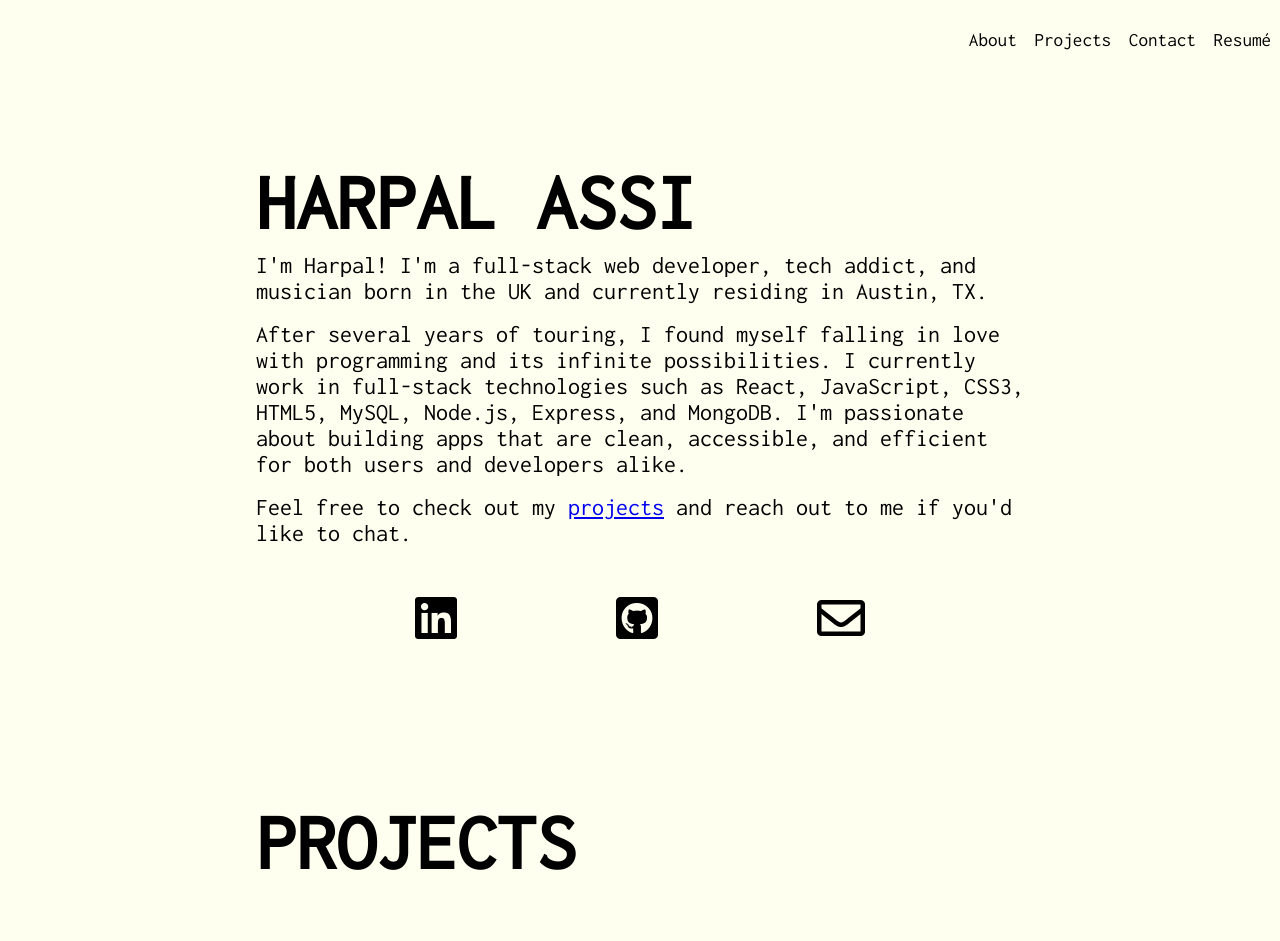
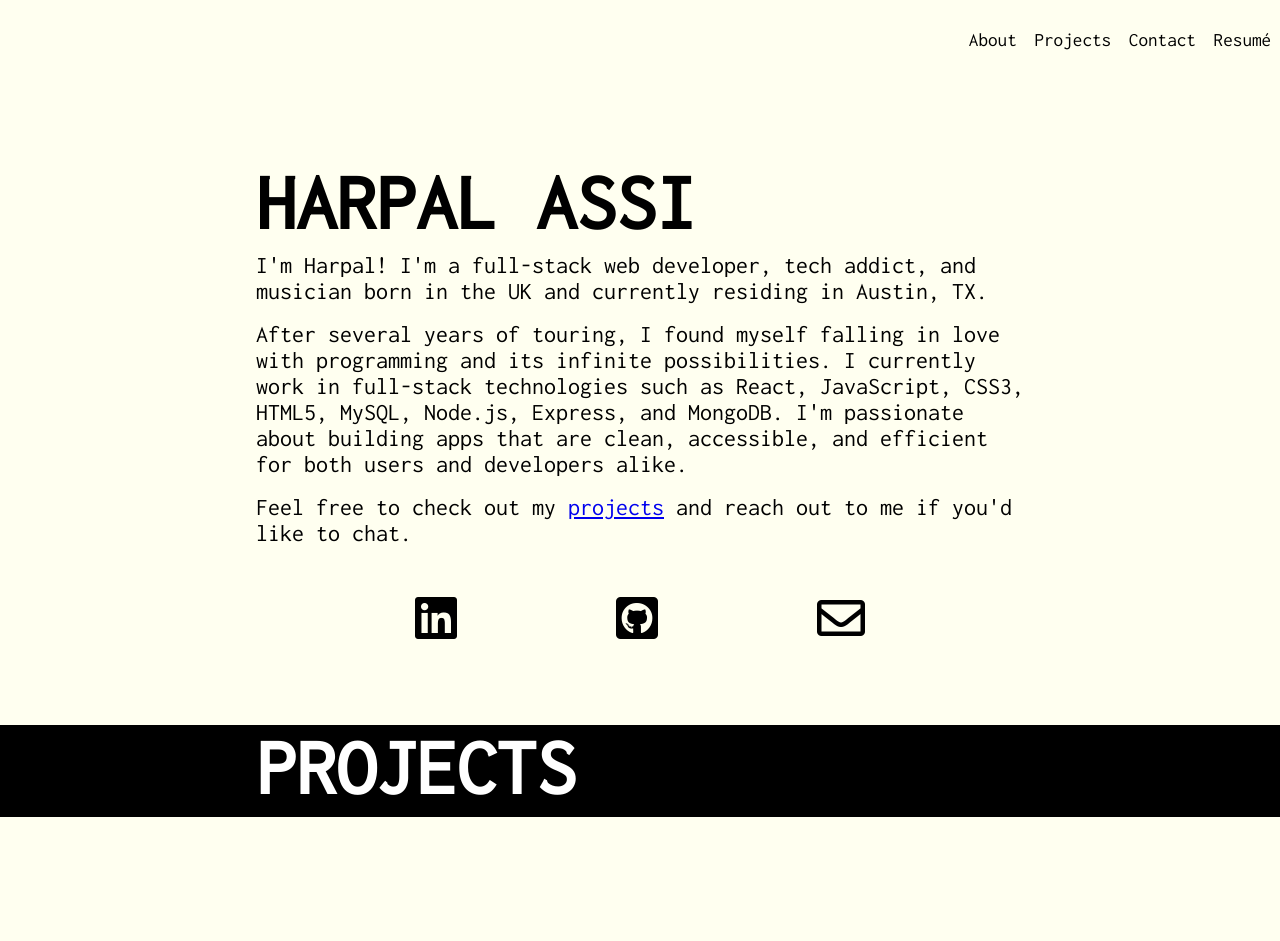
Before and after one commit to harpalassi/personal-portfolio, a React (Create React App) app: page / in a window 1280 px wide. Shown: the top 941 px of the page. After the commit the page ends 817 px from the top, so only its background shows below. Built offline with nearby package versions, Linux system fonts and the light colour scheme; the HTML template or start-up script is replaced by a standard one.

Commit message:
fixed nav

```diff
--- a/src/components/Projects.js
+++ b/src/components/Projects.js
@@ -6,7 +6,7 @@ const Projects = () => {
     <section id="projects">
       <div className="projects__layout">
         <h1>PROJECTS</h1>
-        <img src={image} width="400px" />
+        {/* <img src={image} width="325px" /> */}
       </div>
     </section>
   );
--- a/src/index.css
+++ b/src/index.css
@@ -18,7 +18,7 @@ html {
 .wrapper {
   display: flex;
   flex-direction: column;
-  min-height: 100vh;
+  /* min-height: 100vh; */
 }
 
 .icons {
@@ -42,8 +42,7 @@ html {
 #about {
   display: flex;
   flex-direction: column;
-  min-height: 70vh;
-  margin-top: 10vh;
+  padding-top: 20vh;
   width: 60%;
   margin-left: 20%;
   margin-bottom: 10vh;
@@ -70,8 +69,11 @@ html {
 }
 
 nav {
+  display: flex;
   height: 10vh;
   background: #fffff0;
+  position: fixed;
+  width: 100%;
 }
 
 #projects {
@@ -80,6 +82,8 @@ nav {
   height: 90vh;
   width: 100%;
   flex-direction: column;
+  background: black;
+  color: white;
 }
 
 .projects__layout {
```
